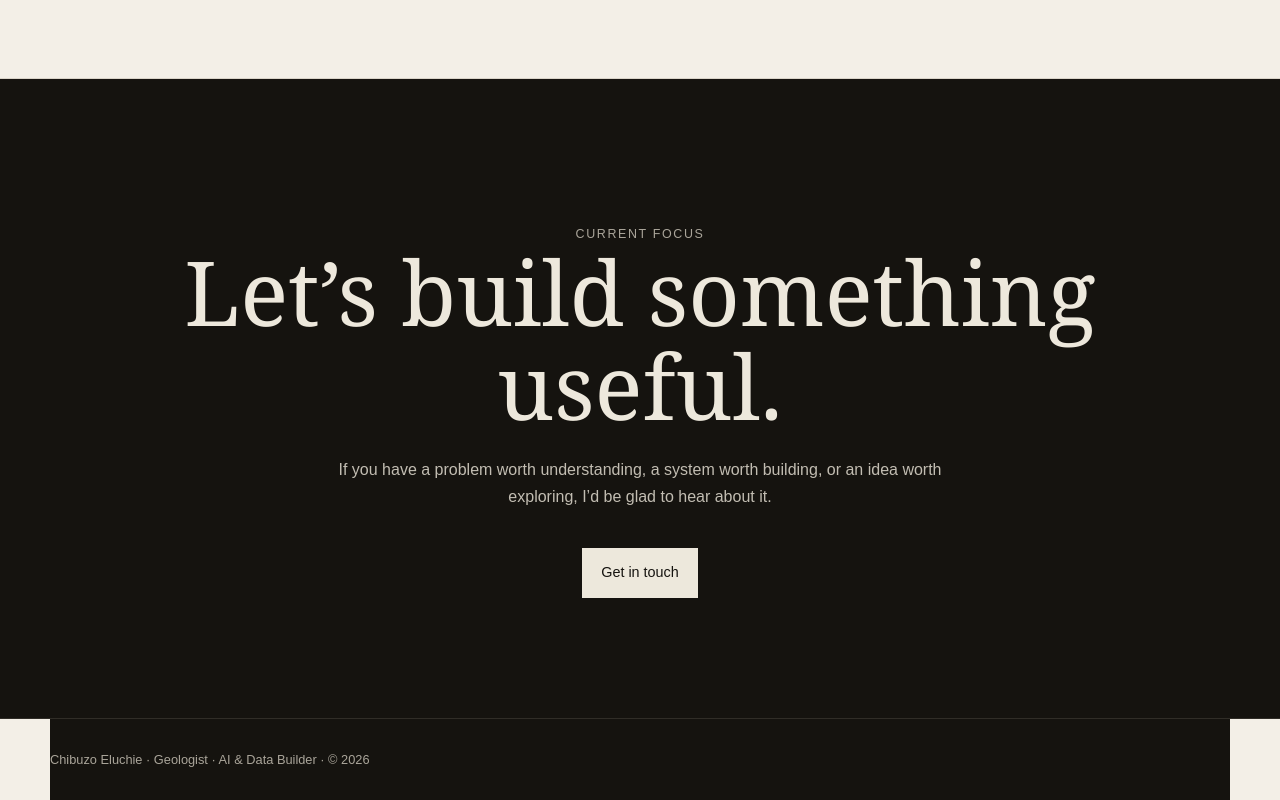
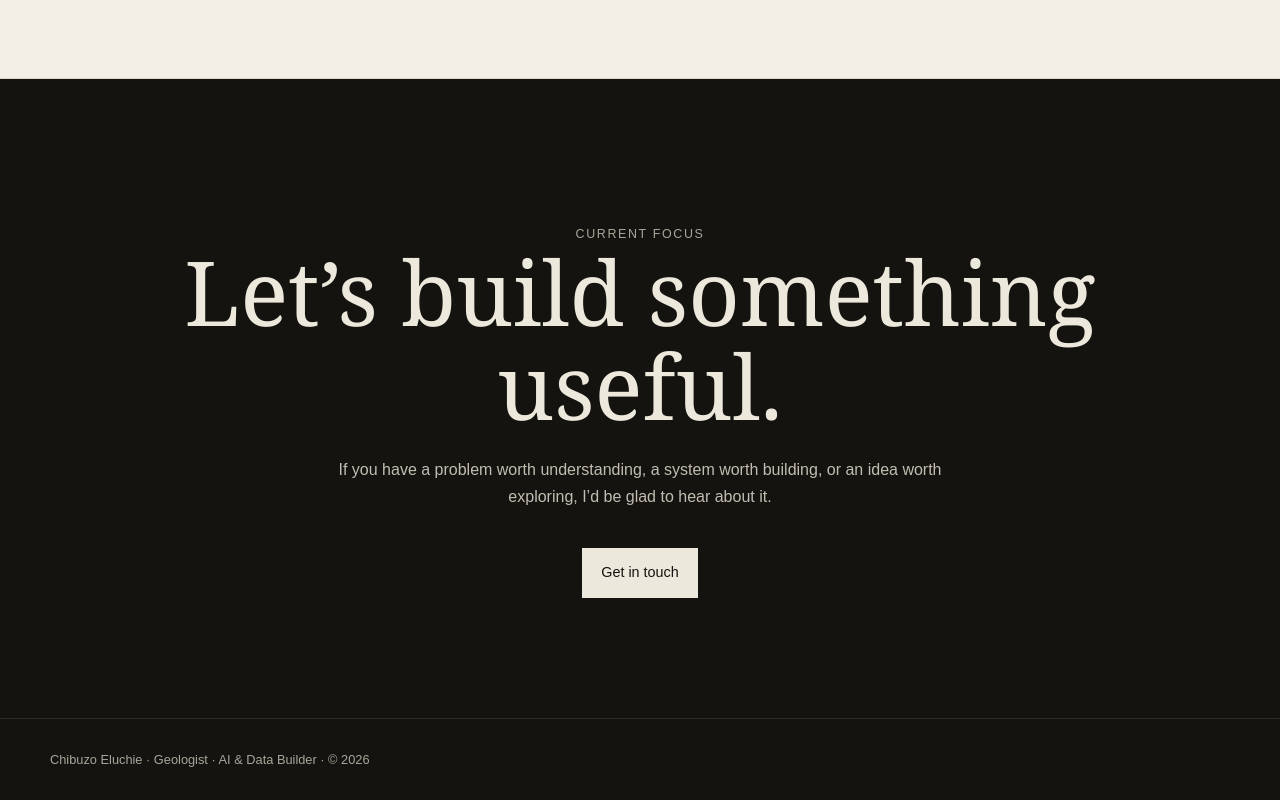
Before and after one commit to eluchiejustice-tech/sb1-gsxehyek, a Next.js app: page / in a window 1280 px wide. Shown: the part 4230-5030 px from the top of the page. Built offline with nearby package versions, Linux system fonts and the light colour scheme.

Commit message:
Make footer full width

```diff
--- a/app/components/SiteFooter.jsx
+++ b/app/components/SiteFooter.jsx
@@ -1,3 +1,3 @@
 export default function SiteFooter(){
-  return <footer className="container footer">Chibuzo Eluchie · Geologist · AI & Data Builder · © 2026</footer>;
+  return <footer className="footer"><div className="container">Chibuzo Eluchie · Geologist · AI & Data Builder · © 2026</div></footer>;
 }
```
